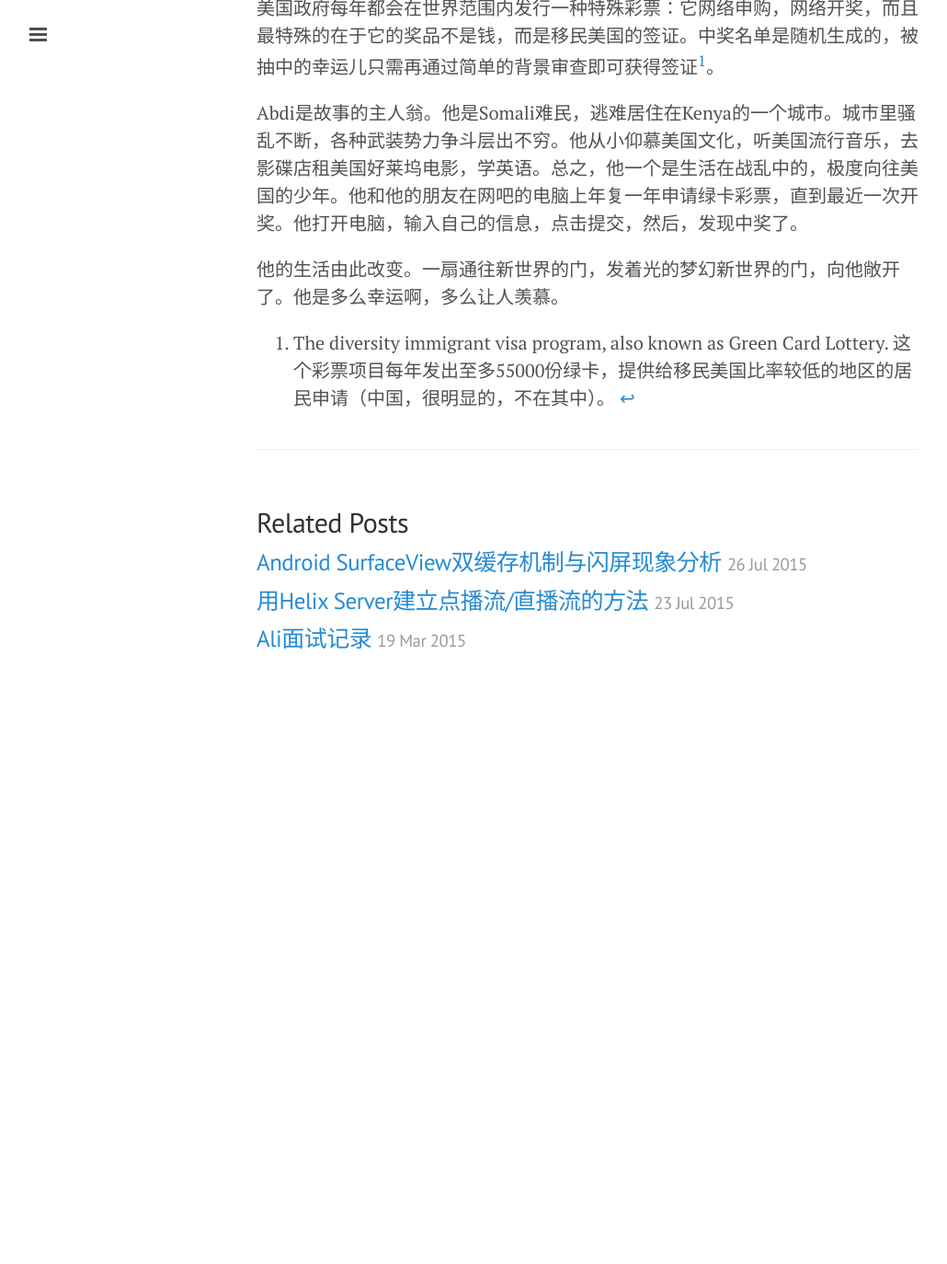
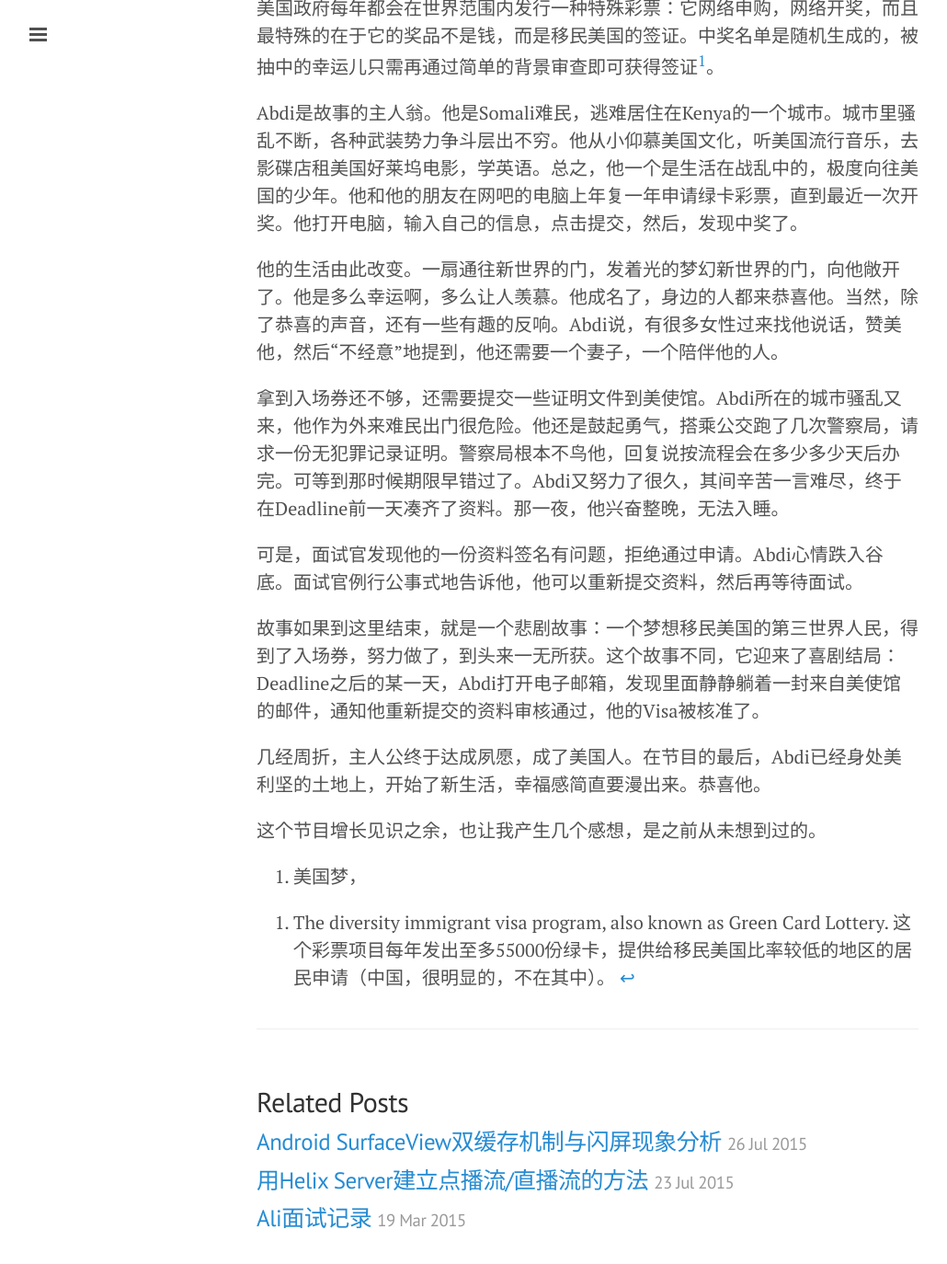
Before and after one commit to yuantops/blog, a Jekyll site: the page built from _posts/2015-07-31-a-lottery-for-American-dream.md, in a window 1280 px wide and 1400 px high, scrolled down 647 px. Shown: the top 1374 px of the window at 92% size, without its empty margins (1-1031 px from the left). Built offline with Jekyll 4.4.1, drawn with Linux system fonts in a browser that asks for light colours; Markdown is read by kramdown in place of the engine named in the settings; comment, search, counter and statistics services are not loaded; before the commit the page ends 1417 px from its top, so only the background shows below that.

Commit message:
add content

```diff
--- a/_posts/2015-07-31-a-lottery-for-American-dream.md
+++ b/_posts/2015-07-31-a-lottery-for-American-dream.md
@@ -14,6 +14,18 @@ description: "梦想不是新鲜事。中国梦已经说得烂了，美国梦也
 
 Abdi是故事的主人翁。他是Somali难民，逃难居住在Kenya的一个城市。城市里骚乱不断，各种武装势力争斗层出不穷。他从小仰慕美国文化，听美国流行音乐，去影碟店租美国好莱坞电影，学英语。总之，他一个是生活在战乱中的，极度向往美国的少年。他和他的朋友在网吧的电脑上年复一年申请绿卡彩票，直到最近一次开奖。他打开电脑，输入自己的信息，点击提交，然后，发现中奖了。
 
-他的生活由此改变。一扇通往新世界的门，发着光的梦幻新世界的门，向他敞开了。他是多么幸运啊，多么让人羡慕。
+他的生活由此改变。一扇通往新世界的门，发着光的梦幻新世界的门，向他敞开了。他是多么幸运啊，多么让人羡慕。他成名了，身边的人都来恭喜他。当然，除了恭喜的声音，还有一些有趣的反响。Abdi说，有很多女性过来找他说话，赞美他，然后“不经意”地提到，他还需要一个妻子，一个陪伴他的人。
+
+拿到入场券还不够，还需要提交一些证明文件到美使馆。Abdi所在的城市骚乱又来，他作为外来难民出门很危险。他还是鼓起勇气，搭乘公交跑了几次警察局，请求一份无犯罪记录证明。警察局根本不鸟他，回复说按流程会在多少多少天后办完。可等到那时候期限早错过了。Abdi又努力了很久，其间辛苦一言难尽，终于在Deadline前一天凑齐了资料。那一夜，他兴奋整晚，无法入睡。
+
+可是，面试官发现他的一份资料签名有问题，拒绝通过申请。Abdi心情跌入谷底。面试官例行公事式地告诉他，他可以重新提交资料，然后再等待面试。
+
+故事如果到这里结束，就是一个悲剧故事：一个梦想移民美国的第三世界人民，得到了入场券，努力做了，到头来一无所获。这个故事不同，它迎来了喜剧结局：Deadline之后的某一天，Abdi打开电子邮箱，发现里面静静躺着一封来自美使馆的邮件，通知他重新提交的资料审核通过，他的Visa被核准了。
+
+几经周折，主人公终于达成夙愿，成了美国人。在节目的最后，Abdi已经身处美利坚的土地上，开始了新生活，幸福感简直要漫出来。恭喜他。
+
+这个节目增长见识之余，也让我产生几个感想，是之前从未想到过的。
+
+1. 美国梦，
 
 [^footer1]: The diversity immigrant visa program, also known as Green Card Lottery. 这个彩票项目每年发出至多55000份绿卡，提供给移民美国比率较低的地区的居民申请（中国，很明显的，不在其中）。
```
